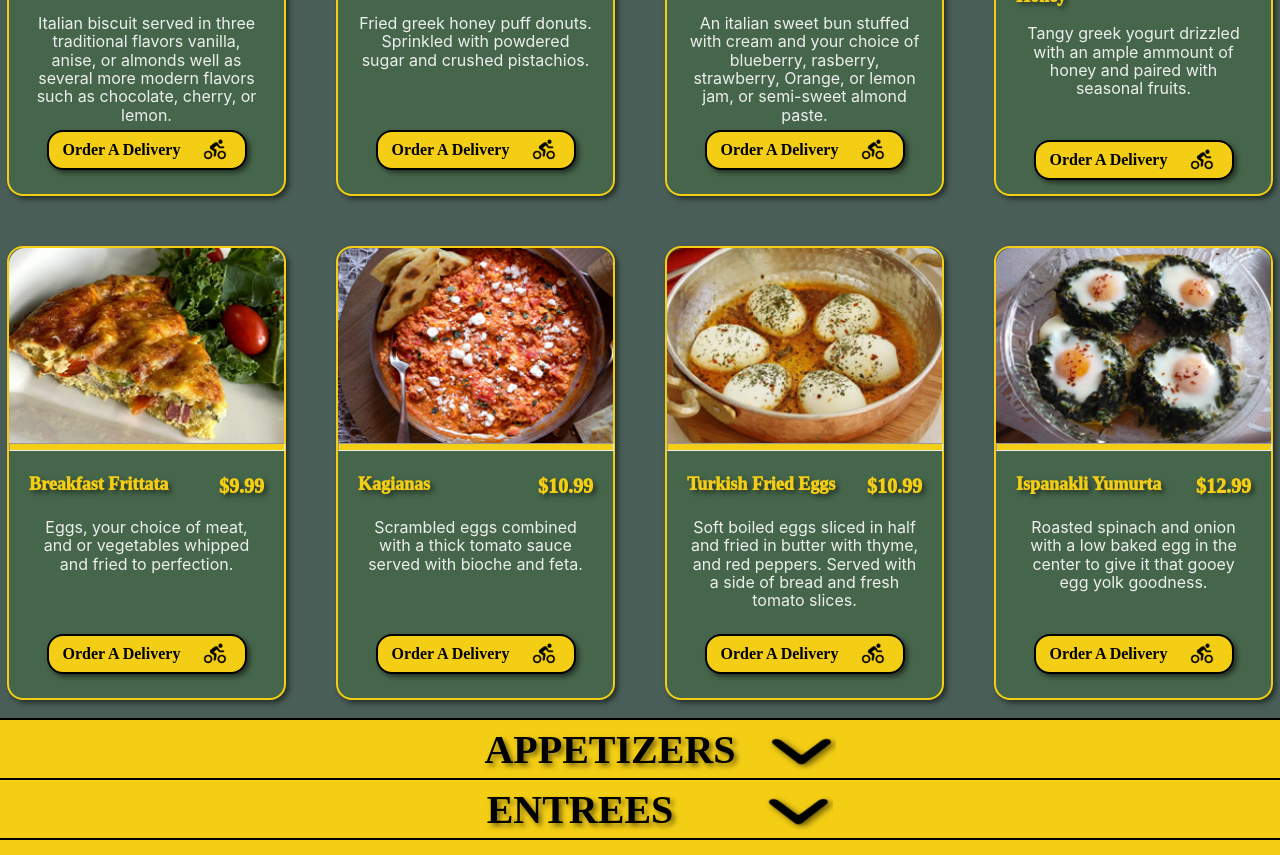
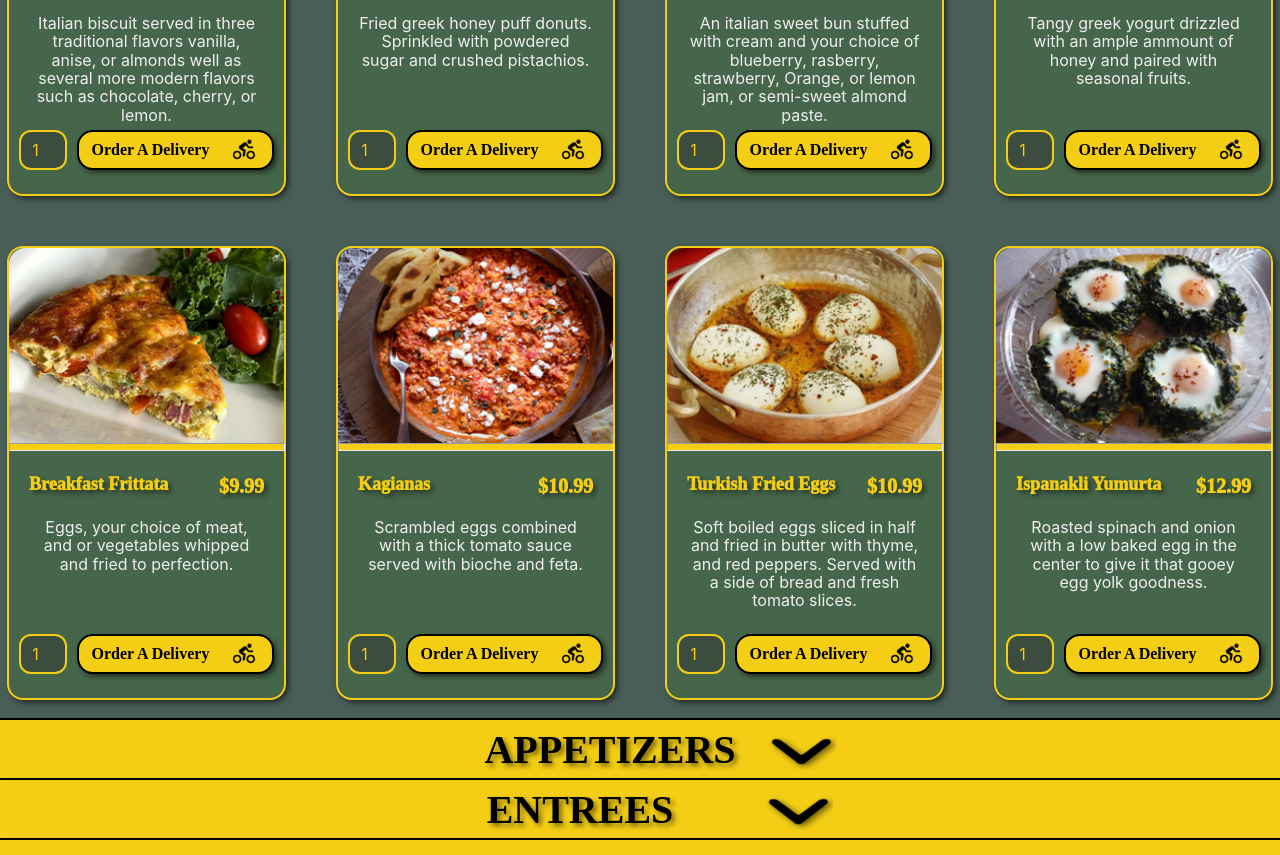
Before and after one commit to J-Pedersen/Little-Lemon-React, a React (Create React App) app: page /menu in a window 1280 px wide. Shown: the part 660-1515 px from the top of the page. Built offline with nearby package versions, Linux system fonts and the light colour scheme.

Commit message:
added a qty selector to the dish cards

```diff
--- a/src/components/styles/menu.css
+++ b/src/components/styles/menu.css
@@ -234,3 +234,22 @@
     height: 40px;
     width: 70px;
 }
+
+.order-btn-wrapper {
+    display: flex;
+    margin-left: 10px;
+    margin-right: 10px;
+}
+
+.order-btn-wrapper input {
+    border-radius: 12px;
+    width: 40px;
+}
+
+.order-btn-wrapper input[type="number"] {
+    text-align: center;
+    margin-right: 10px;
+    color: #F4CE14;
+    background-color: #33333382;
+    border: 2px solid #F4CE14;
+}
--- a/src/pages/Menu.js
+++ b/src/pages/Menu.js
@@ -63,19 +63,51 @@ function Menu() {
     const [isHoveredDesserts, setIsHoveredDesserts] = useState(false);
     const [isHoveredBeverages, setIsHoveredBeverages] = useState(false);
 
-    function DeliveryButton() {
+    const [cartItems, setCartItems] = useState([]);
+    const [quantities, setQuantities] = useState({}); // State to track quantities
+
+    const addToCart = (dishName, price) => {
+        const quantity = quantities[dishName] || 1; // Get quantity for the dish
+        const parsedPrice = parseFloat(price.replace('$', '')); // Parse price to float
+        const newCartItem = { dishName, price: parsedPrice, quantity };
+        setCartItems([...cartItems, newCartItem]);
+        console.log(`Added ${quantity} ${dishName} to cart. Price: ${parsedPrice * quantity}`);
+    };
+
+    const handleQuantityChange = (event, dishName) => {
+        const newQuantities = { ...quantities };
+        newQuantities[dishName] = parseInt(event.target.value);
+        setQuantities(newQuantities);
+    };
+
+    function DeliveryButton({ dishName, price }) {
         const [isHovered, setIsHovered] = useState(false);
+
+        const handleClick = () => {
+            addToCart(dishName, price);
+        };
+
         return (
+            <div className='order-btn-wrapper'>
+                <input
+                    type="number"
+                    value={quantities[dishName] || 1}
+                    min={1}
+                    max={9}
+                    onChange={(e) => handleQuantityChange(e, dishName)}
+                />
                 <button
                     className='add-to-cart-btn'
                     title="Order A Delivery"
                     aria-label="Order A Delivery"
+                    onClick={handleClick}
                     onMouseEnter={() => setIsHovered(true)}
                     onMouseLeave={() => setIsHovered(false)}
                 >
                     Order A Delivery
                     <img src={isHovered ? deliveryHover : delivery} alt="Delivery" />
                 </button>
+            </div>
         );
     }
 
@@ -142,7 +174,7 @@ function Menu() {
                                 anise, or almonds well as several more modern flavors such as
                                 chocolate, cherry, or lemon.
                                 </p>
-                                <DeliveryButton />
+                                <DeliveryButton dishName="Biscotti" price="$5.99" />
                             </article>
                             <article className='menu-card'>
                                 <img
@@ -161,7 +193,7 @@ function Menu() {
                                     Sprinkled with powdered sugar
                                     and crushed pistachios.
                                 </p>
-                                <DeliveryButton />
+                                <DeliveryButton dishName="Loukoumades" price="$5.99" />
                             </article>
                             <article className='menu-card'>
                                 <img
@@ -180,7 +212,7 @@ function Menu() {
                                     of blueberry, rasberry, strawberry, Orange, or lemon jam,
                                     or semi-sweet almond paste.
                                 </p>
-                                <DeliveryButton />
+                                <DeliveryButton dishName="Brioche" price="$6.99" />
                             </article>
                             <article className='menu-card'>
                                 <img
@@ -191,14 +223,14 @@ function Menu() {
                                 />
                                 <hr className='card-accent-bar'></hr>
                                 <div className='menu-card-header'>
-                                    <h3>Greek Yogurt and Honey</h3>
+                                    <h3>Yogurt and Honey</h3>
                                     <p className='price'>$7.99</p>
                                 </div>
                                 <p className='menu-description'>
                                     Tangy greek yogurt drizzled with an ample ammount of
                                     honey and paired with seasonal fruits.
                                 </p>
-                                <DeliveryButton />
+                                <DeliveryButton dishName="Greek Yogurt and Honey" price="$7.99" />
                             </article>
                         </div>
                         <div className='menu-content' role="list">
@@ -218,7 +250,7 @@ function Menu() {
                                     Eggs, your choice of meat, and or vegetables
                                     whipped and fried to perfection.
                                 </p>
-                                <DeliveryButton />
+                                <DeliveryButton dishName="Breakfast Frittata" price="$9.99" />
                             </article>
                             <article className='menu-card'>
                                 <img
@@ -236,7 +268,7 @@ function Menu() {
                                     Scrambled eggs combined with a thick tomato sauce
                                     served with bioche and feta.
                                 </p>
-                                <DeliveryButton />
+                                <DeliveryButton dishName="Kagianas" price="$10.99" />
                             </article>
                             <article className='menu-card'>
                                 <img
@@ -254,7 +286,7 @@ function Menu() {
                                     Soft boiled eggs sliced in half and fried in butter with thyme,
                                     and red peppers. Served with a side of bread and fresh tomato slices.
                                 </p>
-                                <DeliveryButton />
+                                <DeliveryButton dishName="Turkish Fried Eggs" price="$10.99" />
                             </article>
                             <article className='menu-card'>
                                 <img
@@ -272,7 +304,7 @@ function Menu() {
                                     Roasted spinach and onion with a low baked egg in the
                                     center to give it that gooey egg yolk goodness.
                                 </p>
-                                <DeliveryButton />
+                                <DeliveryButton dishName="Ispanakli Yumurta" price="$5.99" />
                             </article>
                         </div>
                     </div>
@@ -320,7 +352,7 @@ function Menu() {
                                 <p className='menu-description'>
                                     A mix of seasonal fruits.
                                 </p>
-                                <DeliveryButton />
+                                <DeliveryButton dishName="Fruit Salad" price="$5.99" />
                             </article>
                             <article className='menu-card'>
                                 <img
@@ -337,7 +369,7 @@ function Menu() {
                                 <p className='menu-description'>
                                     A traditional greek soup made with chicken, rice, lemon, and egg.
                                 </p>
-                                <DeliveryButton />
+                                <DeliveryButton dishName="Avgolemono" price="$6.99" />
                             </article>
                             <article className='menu-card'>
                                 <img
@@ -373,7 +405,7 @@ function Menu() {
                                     A savory greek pie made with filo dough and filled
                                     with spinach, scallions, and feta cheese.
                                 </p>
-                                <DeliveryButton />
+                                <DeliveryButton dishName="Spanakopita" price="$8.99" />
                             </article>
                         </div>
                         <div className='menu-content' role="list">
@@ -394,7 +426,7 @@ function Menu() {
                                     onion, feta cheese, and olives and dressed
                                     with salt, greek oregano, capers, and olive oil.
                                 </p>
-                                <DeliveryButton />
+                                <DeliveryButton dishName="Greek Salad" price="$9.99" />
                             </article>
                             <article className='menu-card'>
                                 <img
@@ -411,7 +443,7 @@ function Menu() {
                                 <p className='menu-description'>
                                     Grape leaves stuffed with rice, lemon, and fresh herbs.
                                 </p>
-                                <DeliveryButton />
+                                <DeliveryButton dishName="Dolmades" price="$10.99" />
                             </article>
                             <article className='menu-card'>
                                 <img
@@ -430,7 +462,7 @@ function Menu() {
                                 and italian herbs, battered dipped and
                                 fried to a crispy golden brown.
                                 </p>
-                                <DeliveryButton />
+                                <DeliveryButton dishName="Squash Blossoms" price="$11.99" />
                             </article>
                             <article className='menu-card'>
                                 <img
@@ -448,7 +480,7 @@ function Menu() {
                                     Creamy risotto available in mushroom,
                                     asparagus, or italian herb and butter.
                                 </p>
-                                <DeliveryButton />
+                                <DeliveryButton dishName="Risotto" price="$12.99" />
                             </article>
                         </div>
                     </div>
@@ -497,7 +529,7 @@ function Menu() {
                                     Fresh fettucine pasta served with alfredo sauce
                                     and your choice of grilled shrimp, chicken, or mushroom.
                                 </p>
-                                <DeliveryButton />
+                                <DeliveryButton dishName="Fettuccine Alfredo" price="$11.99" />
                             </article>
                             <article className='menu-card'>
                                 <img
@@ -515,7 +547,7 @@ function Menu() {
                                     Fresh spaghetti with eggs, romano cheese,
                                     pork, garlic, and black pepper.
                                 </p>
-                                <DeliveryButton />
+                                <DeliveryButton dishName="Pasta Carbonara" price="$11.99" />
                             </article>
                             <article className='menu-card'>
                                 <img
@@ -534,7 +566,7 @@ function Menu() {
                                     cheese, and marinara sauce.
                                     Topped with a blend of mozzerella, parmesan, and romano.
                                 </p>
-                                <DeliveryButton />
+                                <DeliveryButton dishName="Lasagne" price="$12.99" />
                             </article>
                             <article className='menu-card'>
                                 <img
@@ -553,7 +585,7 @@ function Menu() {
                                     Additional toppings available for additional charge.
                                     Serves Two.
                                 </p>
-                                <DeliveryButton />
+                                <DeliveryButton dishName="Pizza" price="$12.99" />
                             </article>
                         </div>
                         <div className='menu-content' role="list">
@@ -574,7 +606,7 @@ function Menu() {
                                     chopped onions, garlic, black pepper, tomatoes,
                                     green pepper, parsley, and ground meat.
                                 </p>
-                                <DeliveryButton />
+                                <DeliveryButton dishName="Karniyarik" price="$13.99" />
                             </article>
                             <article className='menu-card'>
                                 <img
@@ -593,7 +625,7 @@ function Menu() {
                                     with traditional italian spagetti sauce and
                                     topped with parmesan and mozzerella cheese.
                                 </p>
-                                <DeliveryButton />
+                                <DeliveryButton dishName="Eggplant Parmesan" price="$14.99" />
                             </article>
                             <article className='menu-card'>
                                 <img
@@ -612,7 +644,7 @@ function Menu() {
                                     Served with steamed clams, a red
                                     or white wine sauce, and lemon.
                                 </p>
-                                <DeliveryButton />
+                                <DeliveryButton dishName="Linguine and Clams" price="$15.99" />
                             </article>
                             <article className='menu-card'>
                                 <img
@@ -629,7 +661,7 @@ function Menu() {
                                 <p className='menu-description'>
                                     Slow roasted lamb over a bed of seasoned rice.
                                 </p>
-                                <DeliveryButton />
+                                <DeliveryButton dishName="Lamb Tandoori" price="$16.99" />
                             </article>
                         </div>
                     </div>
@@ -681,7 +713,7 @@ function Menu() {
                                     All are made by our talented chefs in our
                                     very own kitchen.
                                 </p>
-                                <DeliveryButton />
+                                <DeliveryButton dishName="Gelato" price="$6.99" />
                             </article>
                             <article className='menu-card'>
                                 <img
@@ -699,7 +731,7 @@ function Menu() {
                                     A layered pastry dessert made of filo pastry sheets,
                                     filled with chopped nuts, and honey.
                                 </p>
-                                <DeliveryButton />
+                                <DeliveryButton dishName="Baklava" price="$7.99" />
                             </article>
                             <article className='menu-card'>
                                 <img
@@ -717,7 +749,7 @@ function Menu() {
                                     Made from dates, ghee, tahini, almonds,
                                     pistachios and cashews.
                                 </p>
-                                <DeliveryButton />
+                                <DeliveryButton dishName="Halva" price="$7.99" />
                             </article>
                             <article className='menu-card'>
                                 <img
@@ -735,7 +767,7 @@ function Menu() {
                                     Made from anthotyros cheese, honey, egg,
                                     cornflour, and lemon zest.
                                 </p>
-                                <DeliveryButton />
+                                <DeliveryButton dishName="Greek Honey Cake" price="$7.99" />
                             </article>
                         </div>
                         <div className='menu-content' role="list">
@@ -756,7 +788,7 @@ function Menu() {
                                     with custard and whipped cream.
                                     Topped with crushed pistachios and cinnamon.
                                 </p>
-                                <DeliveryButton />
+                                <DeliveryButton dishName="Ekmek Kataifi" price="$8.99" />
                             </article>
                             <article className='menu-card'>
                                 <img
@@ -775,7 +807,7 @@ function Menu() {
                                     Topped with a yogurt frosting and lightly
                                     dusted with nutmeg.
                                 </p>
-                                <DeliveryButton />
+                                <DeliveryButton dishName="Lemon Cake" price="$8.99" />
                             </article>
                             <article className='menu-card'>
                                 <img
@@ -795,7 +827,7 @@ function Menu() {
                                         Classic vanilla or espresso.
                                         Topped with either berries, chocolate or caramel.
                                     </p>
-                                    <DeliveryButton />
+                                    <DeliveryButton dishName="Panna Cotta" price="$8.99" />
                             </article>
                             <article className='menu-card'>
                                 <img
@@ -816,7 +848,7 @@ function Menu() {
                                     sugar and mascarpone.
                                     Dusted with cocoa.
                                 </p>
-                                <DeliveryButton />
+                                <DeliveryButton dishName="Tiramisu" price="$8.99" />
                             </article>
                         </div>
                     </div>
@@ -864,7 +896,7 @@ function Menu() {
                                 <p className='menu-description'>
                                     Apple, grape, cranberry juices.
                                 </p>
-                                <DeliveryButton />
+                                <DeliveryButton dishName="Juice" price="$3.99" />
                             </article>
                             <article className='menu-card'>
                                 <img
@@ -881,7 +913,7 @@ function Menu() {
                                 <p className='menu-description'>
                                     Whole, oat, chocolate milk.
                                 </p>
-                                <DeliveryButton />
+                                <DeliveryButton dishName="Milk" price="$3.99" />
                             </article>
                             <article className='menu-card'>
                                 <img
@@ -899,7 +931,7 @@ function Menu() {
                                     Pepsi, diet pepsi, mt. dew, root beer,
                                     sprite, or orange soft drinks.
                                 </p>
-                                <DeliveryButton />
+                                <DeliveryButton dishName="Soft Drink" price="$3.99" />
                             </article>
                             <article className='menu-card'>
                                 <img
@@ -917,7 +949,7 @@ function Menu() {
                                     A mix of muddled berries or citrus fruits
                                     and sparkling ice water.
                                 </p>
-                                <DeliveryButton />
+                                <DeliveryButton dishName="Refresher" price="$4.99" />
                             </article>
                         </div>
                         <div className='menu-content' role="list">
@@ -938,7 +970,7 @@ function Menu() {
                                     cappuccino, americano or turkish blends.
                                     Grounded and brewed fresh.
                                 </p>
-                                <DeliveryButton />
+                                <DeliveryButton dishName="Coffee" price="$5.99" />
                             </article>
                             <article className='menu-card'>
                                 <img
@@ -956,7 +988,7 @@ function Menu() {
                                     We have many teas to choose from and
                                     all are fresh brewed.
                                 </p>
-                                <DeliveryButton />
+                                <DeliveryButton dishName="Tea" price="$5.99" />
                             </article>
                             <article className='menu-card'>
                                 <img
@@ -976,7 +1008,7 @@ function Menu() {
                                     Price per glass will vary base on
                                     which type and vintage you order.
                                 </p>
-                                <DeliveryButton />
+                                <DeliveryButton dishName="Wine" price="$10.99" />
                             </article>
                             <article className='menu-card'>
                                 <img
@@ -995,7 +1027,7 @@ function Menu() {
                                     Our skilled mixologists are able to make
                                     just about any mixed drink you may desire.
                                 </p>
-                                <DeliveryButton />
+                                <DeliveryButton dishName="Cocktail" price="$12.99" />
                             </article>
                         </div>
                     </div>
```
Also changed, not shown: src/pages/Cart.js (+9 -5 lines). Lines whose indentation alone changed are shown as unchanged.
